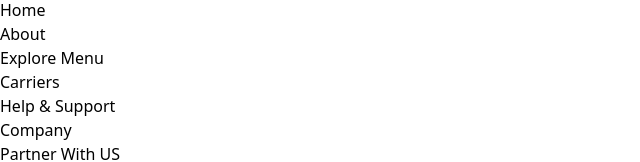
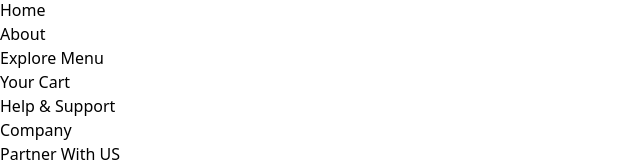
Before and after one commit to Shuvam-2000/FlavourJunction, a React (Vite) app: page /cartpage in a window 1280 px wide. Shown: the part 358-520 px from the top of the page, without its empty margins (0-640 px from the left). Built offline with nearby package versions, Linux system fonts and the light colour scheme.

Commit message:
added routing functionality to the Your Cart

```diff
--- a/src/components/Footer.jsx
+++ b/src/components/Footer.jsx
@@ -35,7 +35,9 @@ const Footer = () => {
             <Link to="/exploremore">
               <p className="text-[15px] sm:text-[20px] mb-2 text-[gray] hover:text-[white]">Explore Menu</p>
             </Link>
-              <p className="text-[12px] sm:text-[20px] mb-2 text-[gray] hover:text-[white]">Carriers</p>
+            <Link to="/cartpage">
+              <p className="text-[14px] sm:text-[20px] mb-2 text-[gray] hover:text-[white]">Your Cart</p>
+            </Link>
         </div>
 
         <div className="mx-2 sm:mx-4">
```
